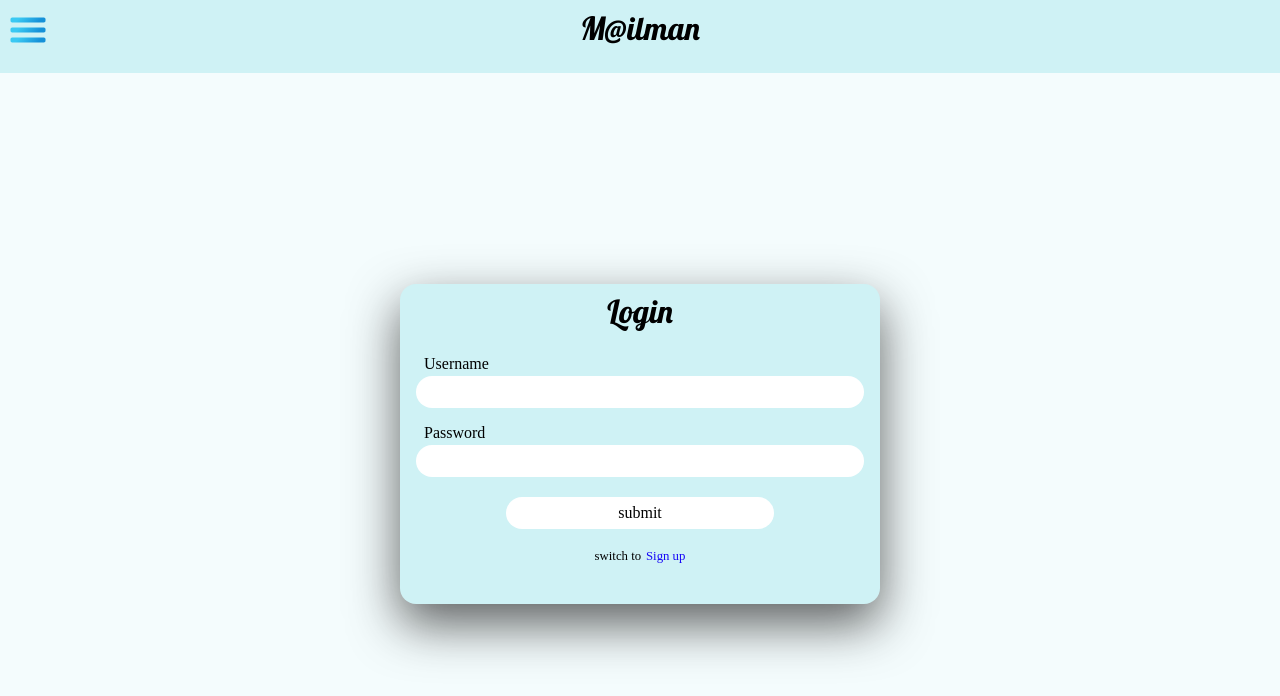
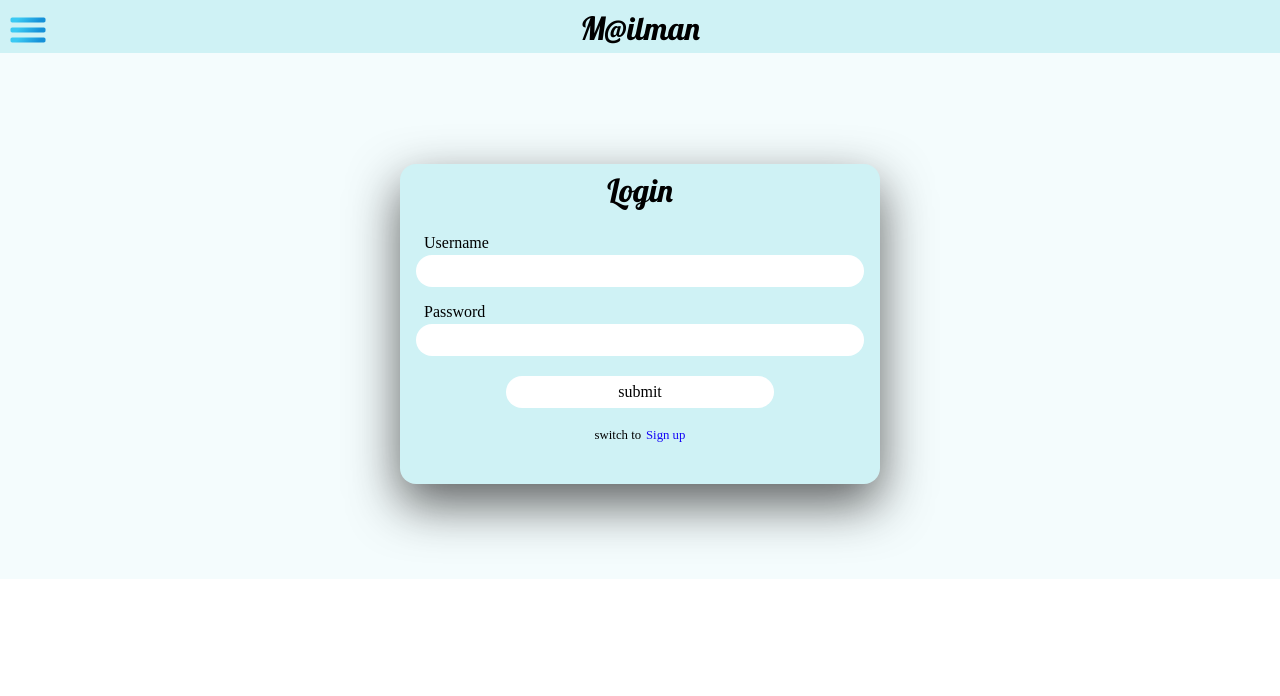
Before and after one commit to Okoli-Ryan/Mailman, a React (Create React App) app: page /login in a window 1280 px wide. Shown: the top 696 px of the page. Built offline with nearby package versions, Linux system fonts and the light colour scheme; no server answers.

Commit message:
home page styles

```diff
--- a/src/App.css
+++ b/src/App.css
@@ -14,7 +14,11 @@
   font-family: cursive;
 }
 
-body, html, #root, .chat-page, .form-page, .home-container{
+body, html, .chat-page, .form-page, .home-container{
   width: 100%;
   height: 100%
 }
+
+#root{
+  background-color: rgb(244, 252, 253);
+}
```
